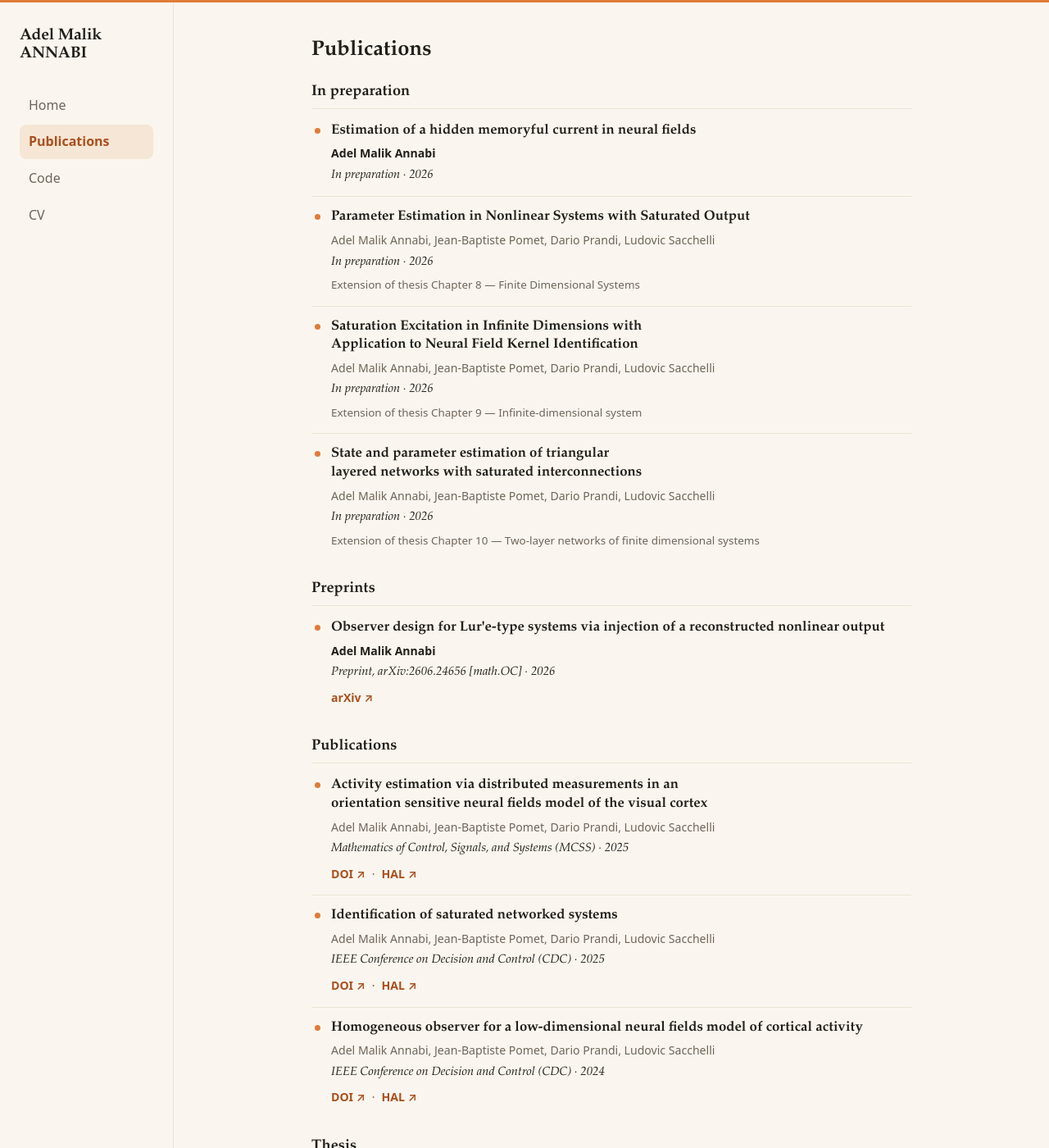
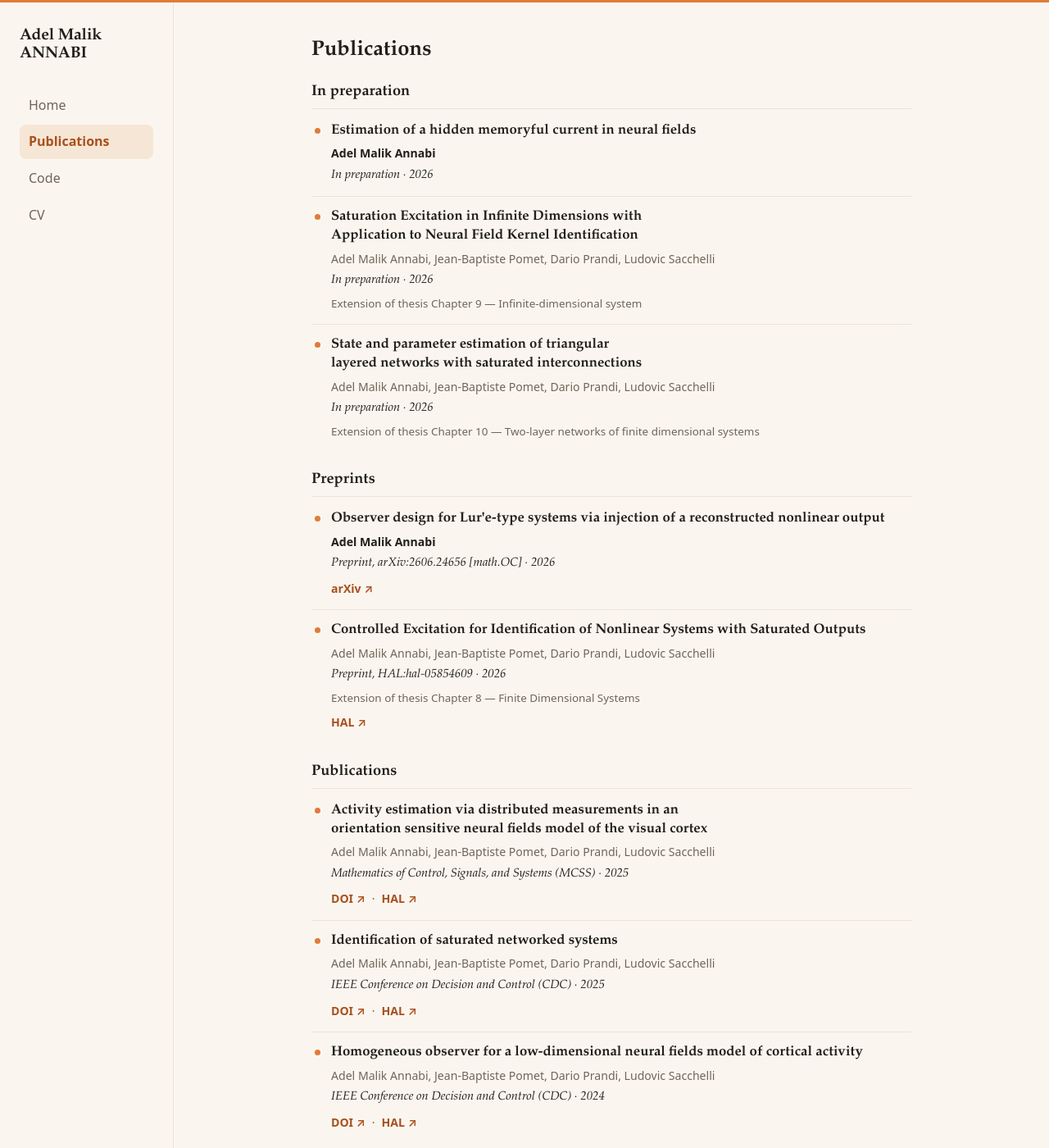
Before and after one commit to AdelMalik/AdelMalik.github.io, a Jekyll site: the page built from publications.md, in a window 1280 px wide and 1400 px high. Shown: the whole window at 82% size. Built offline with Jekyll 4.4.1, drawn with Linux system fonts in a browser that asks for light colours.

Commit message:
Publications: add HAL preprint on controlled excitation (hal-05854609)

```diff
--- a/_data/publications.yml
+++ b/_data/publications.yml
@@ -11,14 +11,6 @@
   venue: "In preparation"
   year: 2026
   type: "In preparation"
-  links: []
-
-- title: "Parameter Estimation in Nonlinear Systems with Saturated Output"
-  authors: "Adel Malik Annabi, Jean-Baptiste Pomet, Dario Prandi, Ludovic Sacchelli"
-  venue: "In preparation"
-  year: 2026
-  type: "In preparation"
-  chapter: "Extension of thesis Chapter 8 — Finite Dimensional Systems"
   links: []
 
 - title: "Saturation Excitation in Infinite Dimensions with Application to Neural Field Kernel Identification"
@@ -36,6 +28,18 @@
   type: "In preparation"
   chapter: "Extension of thesis Chapter 10 — Two-layer networks of finite dimensional systems"
   links: []
+
+# --- Preprints ---------------------------------------------------------------
+
+- title: "Controlled Excitation for Identification of Nonlinear Systems with Saturated Outputs"
+  authors: "Adel Malik Annabi, Jean-Baptiste Pomet, Dario Prandi, Ludovic Sacchelli"
+  venue: "Preprint, HAL:hal-05854609"
+  year: 2026
+  type: "Preprint"
+  chapter: "Extension of thesis Chapter 8 — Finite Dimensional Systems"
+  links:
+    - name: "HAL"
+      url: "https://hal.science/hal-05854609v1"
 
 - title: "Observer design for Lur'e-type systems via injection of a reconstructed nonlinear output"
   authors: "Adel Malik Annabi"
```
Also changed, not shown: 2 other files.
